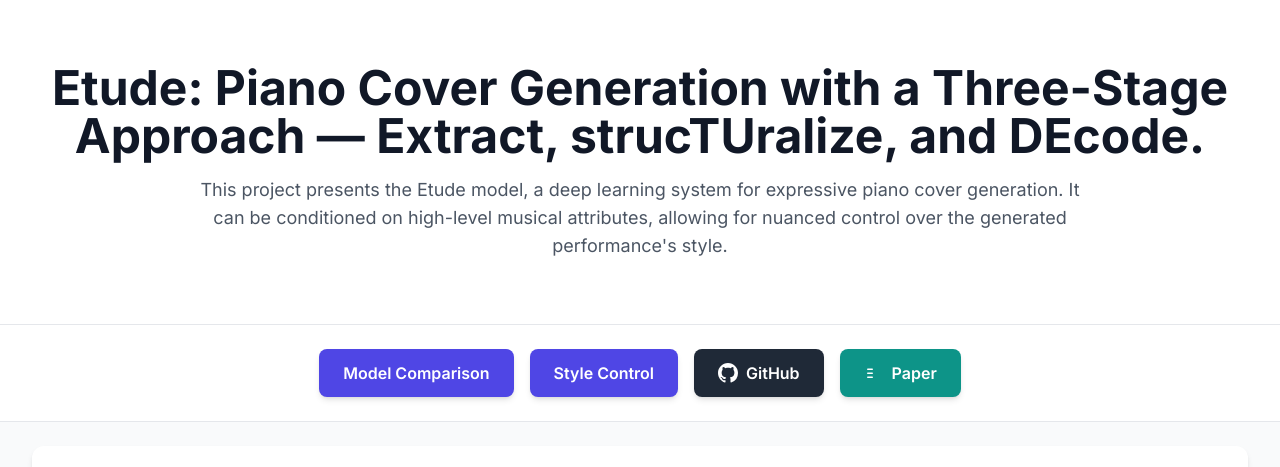
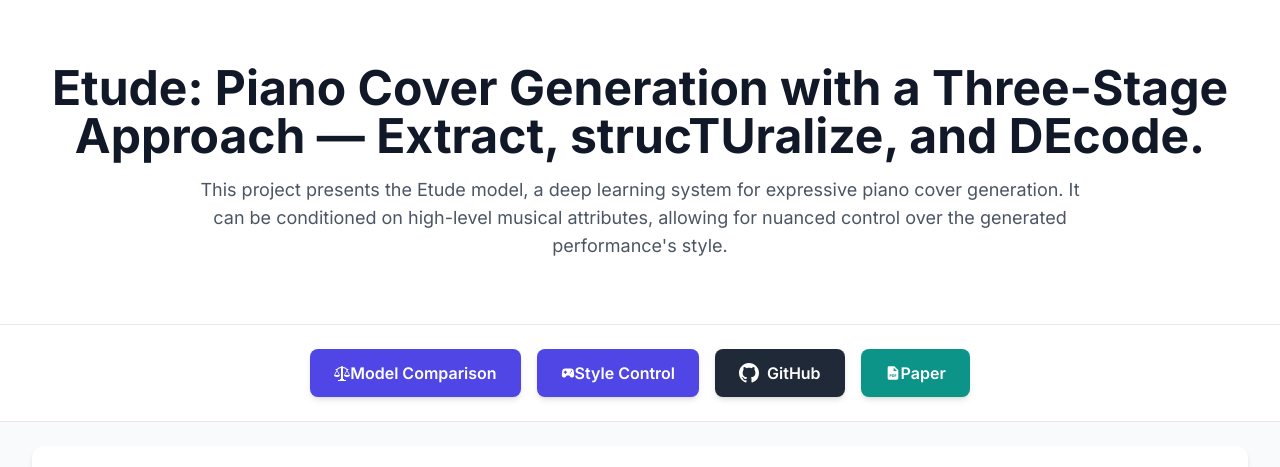
Before and after one commit to Xiugapurin/Etude, a plain HTML site: page docs/index.html in a window 1280 px wide. Shown: the top 467 px of the page. Drawn offline with nearby package versions, Linux system fonts and the light colour scheme.

Commit message:
update README.md & demo page

```diff
--- a/docs/index.html
+++ b/docs/index.html
@@ -31,15 +31,29 @@
       <div class="container mx-auto px-4 flex flex-wrap justify-center items-center gap-4">
         <a
           href="demo1.html"
-          class="inline-block bg-indigo-600 text-white font-semibold py-3 px-6 rounded-lg shadow-md hover:bg-indigo-700 transition-all transform hover:scale-105"
+          class="inline-flex items-center bg-indigo-600 text-white font-semibold py-3 px-6 rounded-lg shadow-md hover:bg-indigo-700 transition-all transform hover:scale-105"
         >
+          <svg xmlns="http://www.w3.org/2000/svg" width="16" height="16" viewBox="0 0 16 16">
+            <path
+              fill="currentColor"
+              d="m15.81 10l-2.5-5H14a.5.5 0 0 0 0-1h-.79a6.04 6.04 0 0 0-4.198-1.95L9 2a1 1 0 0 0-2 0v.05a6.17 6.17 0 0 0-4.247 1.947L2 4a.5.5 0 0 0 0 1h.69l-2.5 5H0c0 1.1 1.34 2 3 2s3-.9 3-2h-.19L3.26 4.91a.5.5 0 0 0 .159-.148A4.84 4.84 0 0 1 6.994 3.06L7 14H6v1H4v1h8v-1h-2v-1H9V3.06a4.7 4.7 0 0 1 3.524 1.693a.5.5 0 0 0 .193.186L10.19 10H10c0 1.1 1.34 2 3 2s3-.9 3-2zM5 10H1l2-3.94zm6 0l2-3.94L15 10z"
+            />
+          </svg>
           Model Comparison
         </a>
 
         <a
           href="demo2.html"
-          class="inline-block bg-indigo-600 text-white font-semibold py-3 px-6 rounded-lg shadow-md hover:bg-indigo-700 transition-all transform hover:scale-105"
+          class="inline-flex items-center bg-indigo-600 text-white font-semibold py-3 px-6 rounded-lg shadow-md hover:bg-indigo-700 transition-all transform hover:scale-105"
         >
+          <svg xmlns="http://www.w3.org/2000/svg" width="14" height="14" viewBox="0 0 14 14">
+            <path
+              fill="currentColor"
+              fill-rule="evenodd"
+              d="M1.203 5.169L.784 8.94a2.305 2.305 0 0 0 4.353 1.286L5.5 9.5h3l.363.726a2.305 2.305 0 0 0 4.353-1.286l-.42-3.771A3 3 0 0 0 9.816 2.5h-5.63a3 3 0 0 0-2.982 2.669m3.172-.794c.345 0 .625.28.625.625v.542h.542a.625.625 0 1 1 0 1.25H5v.541a.625.625 0 1 1-1.25 0v-.541h-.542a.625.625 0 1 1 0-1.25h.542V5c0-.345.28-.625.625-.625m4.89 3.042a.625.625 0 1 0 0-1.25a.625.625 0 0 0 0 1.25m1.876-2.175a.625.625 0 1 1-1.25 0a.625.625 0 0 1 1.25 0"
+              clip-rule="evenodd"
+            />
+          </svg>
           Style Control
         </a>
 
@@ -64,11 +78,15 @@
           rel="noopener noreferrer"
           class="inline-flex items-center bg-teal-600 text-white font-semibold py-3 px-6 rounded-lg shadow-md hover:bg-teal-700 transition-all transform hover:scale-105"
         >
-          <svg class="w-5 h-5 mr-2" fill="currentColor" viewBox="0 0 20 20">
-            <path d="M12.602 4h- líderes.25a.75.75 0 010-1.5h5.5a.75.75 0 01.75.75v10.5a.75.75 0 01-.75.75h-5.5a.75.75 0 010-1.5h4.25V4.75z"></path>
+          <svg xmlns="http://www.w3.org/2000/svg" width="16" height="16" viewBox="0 0 24 24">
             <path
-              d="M3.75 5.5a.75.75 0 000 1.5h4.5a.75.75 0 000-1.5h-4.5zM3.75 9.5a.75.75 0 000 1.5h4.5a.75.75 0 000-1.5h-4.5zM3.75 13.5a.75.75 0 000 1.5h4.5a.75.75 0 000-1.5h-4.5z"
-            ></path>
+              fill="currentColor"
+              d="M8.267 14.68c-.184 0-.308.018-.372.036v1.178c.076.018.171.023.302.023c.479 0 .774-.242.774-.651c0-.366-.254-.586-.704-.586m3.487.012c-.2 0-.33.018-.407.036v2.61c.077.018.201.018.313.018c.817.006 1.349-.444 1.349-1.396c.006-.83-.479-1.268-1.255-1.268"
+            />
+            <path
+              fill="currentColor"
+              d="M14 2H6a2 2 0 0 0-2 2v16a2 2 0 0 0 2 2h12a2 2 0 0 0 2-2V8zM9.498 16.19c-.309.29-.765.42-1.296.42a2 2 0 0 1-.308-.018v1.426H7v-3.936A7.6 7.6 0 0 1 8.219 14c.557 0 .953.106 1.22.319c.254.202.426.533.426.923c-.001.392-.131.723-.367.948m3.807 1.355c-.42.349-1.059.515-1.84.515c-.468 0-.799-.03-1.024-.06v-3.917A8 8 0 0 1 11.66 14c.757 0 1.249.136 1.633.426c.415.308.675.799.675 1.504c0 .763-.279 1.29-.663 1.615M17 14.77h-1.532v.911H16.9v.734h-1.432v1.604h-.906V14.03H17zM14 9h-1V4l5 5z"
+            />
           </svg>
           Paper
         </a>
```
Also changed, not shown: 1 other file.
